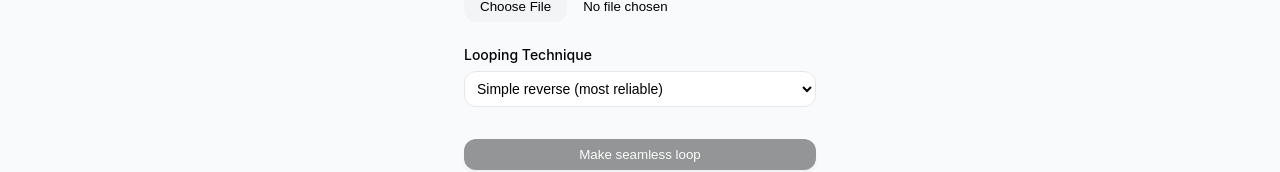
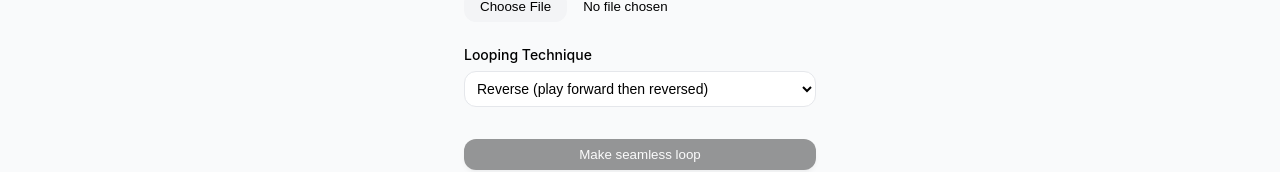
Before and after one commit to sebastiangraz/videolooper, a React (Vite) app in the folder client/: page / in a window 1280 px wide. Shown: the part 134-306 px from the top of the page. Built offline with nearby package versions, Linux system fonts and the light colour scheme.

Commit message:
remove some techniques

```diff
--- a/client/src/LoopMakerUploader.tsx
+++ b/client/src/LoopMakerUploader.tsx
@@ -4,10 +4,8 @@ import styles from "./LoopMakerUploader.module.css";
 
 // Available loop techniques
 const TECHNIQUES = [
+  { value: "reverse", label: "Reverse (play forward then reversed)" },
   { value: "crossfade", label: "Crossfade (smooth transition)" },
-  { value: "pingpong", label: "Ping-pong (forward & reverse)" },
-  { value: "blend", label: "Frame blending (experimental)" },
-  { value: "reverse", label: "Simple reverse (most reliable)" },
 ];
 
 export const LoopMakerUploader = () => {
```
Also changed, not shown: 2 other files (tests, documents, lock files or other folders).
